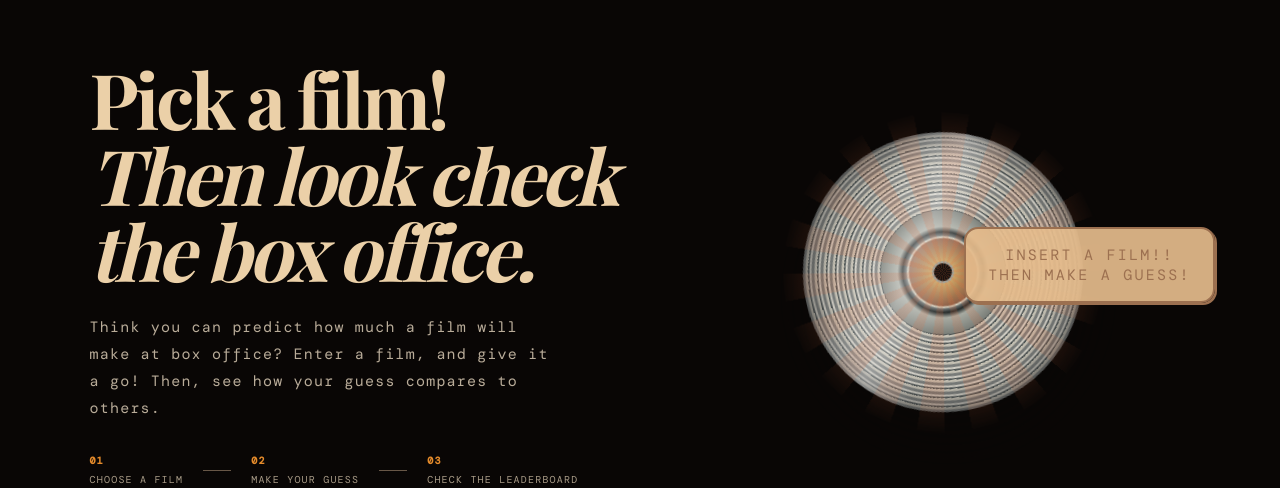
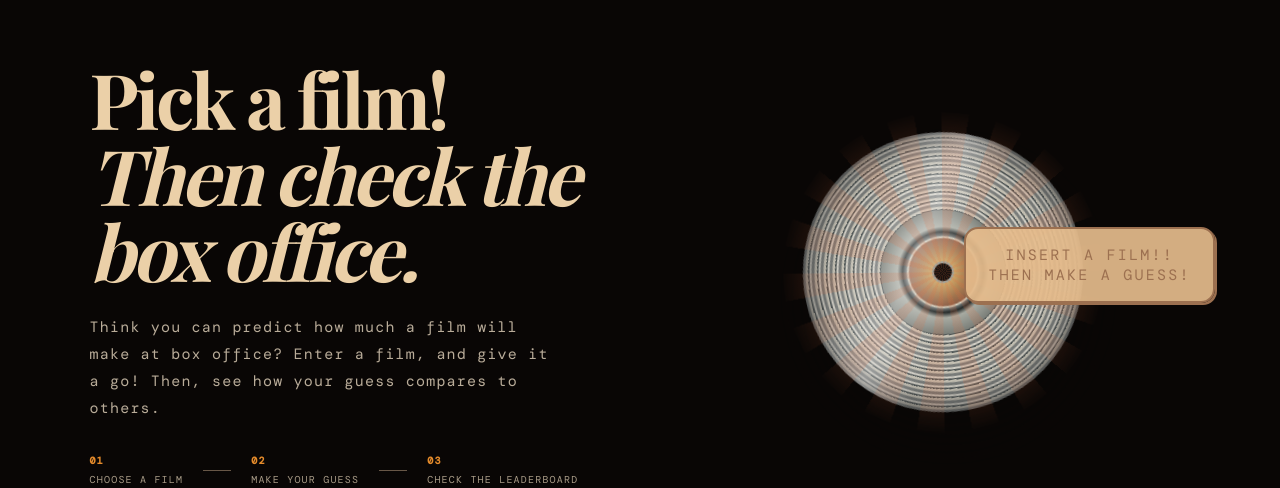
Before and after one commit to elizabethhickmott/ByteFilm, a Python web app: template src/frontend/templates/index.html in a window 1280 px wide. Shown: the part 97-585 px from the top of the page. Run offline with Jinja, Linux system fonts and the light colour scheme; the template is opened without the code that fills it, so the values that code supplies are empty.

Commit message:
fix my grammar

```diff
--- a/src/frontend/templates/index.html
+++ b/src/frontend/templates/index.html
@@ -8,7 +8,7 @@ ByteFilm
 {% block main %}
 <section class="head-board">
     <div class="head-board-copy">
-        <h1>Pick a film!<br><em>Then look check the box office.</em></h1>
+        <h1>Pick a film!<br><em>Then check the box office.</em></h1>
         <p class="sub">Think you can predict how much a film will make at box office? Enter a film, and give it a go!
             Then, see how your guess compares to others.</p>
         <div class="stats">
```
